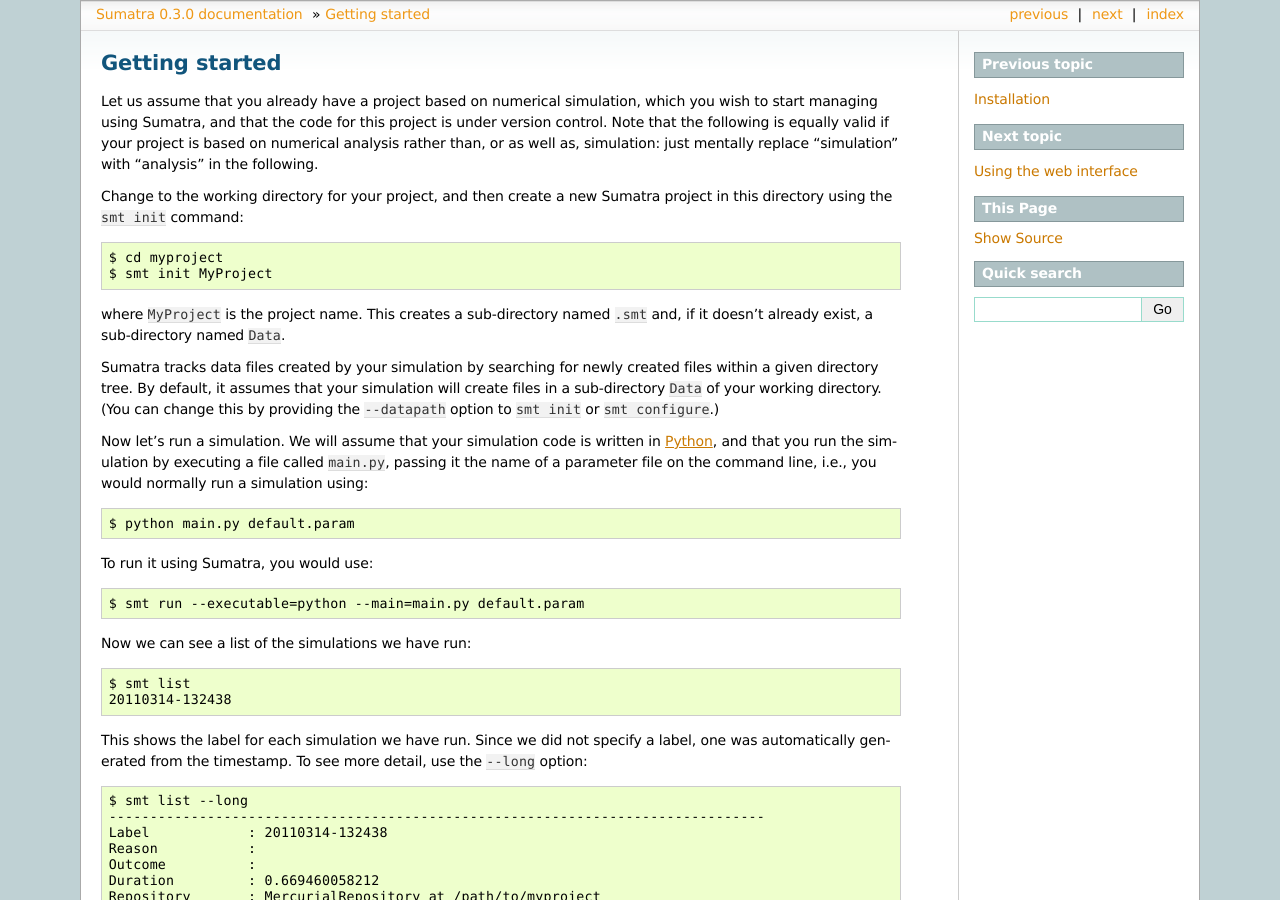
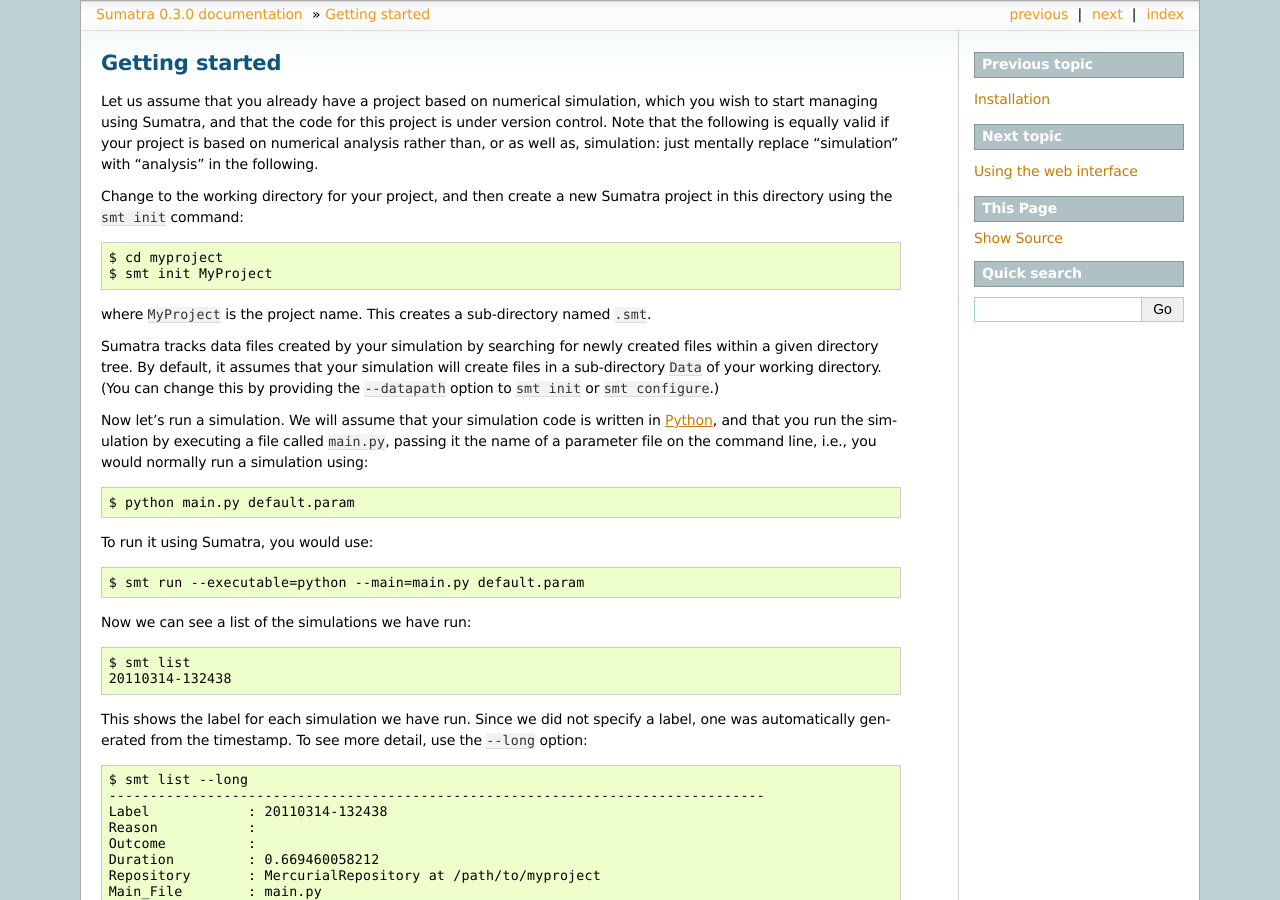
Before and after one commit to open-research/sumatra, a Sphinx documentation site: the page built from doc/getting_started.txt, in a window 1280 px wide and 900 px high. Built offline with Sphinx 7.4.7, drawn with Linux system fonts in a browser that asks for light colours; pages that are not in the unit, such as notebooks, are missing from menus.

Commit message:
Small documentation change (see ticket:57).

```diff
--- a/doc/getting_started.txt
+++ b/doc/getting_started.txt
@@ -14,8 +14,7 @@
     $ cd myproject
     $ smt init MyProject
 
-where ``MyProject`` is the project name. This creates a sub-directory named ``.smt``
-and, if it doesn't already exist, a sub-directory named ``Data``.
+where ``MyProject`` is the project name. This creates a sub-directory named ``.smt``.
 
 Sumatra tracks data files created by your simulation by searching for newly
 created files within a given directory tree. By default, it assumes that your
```
